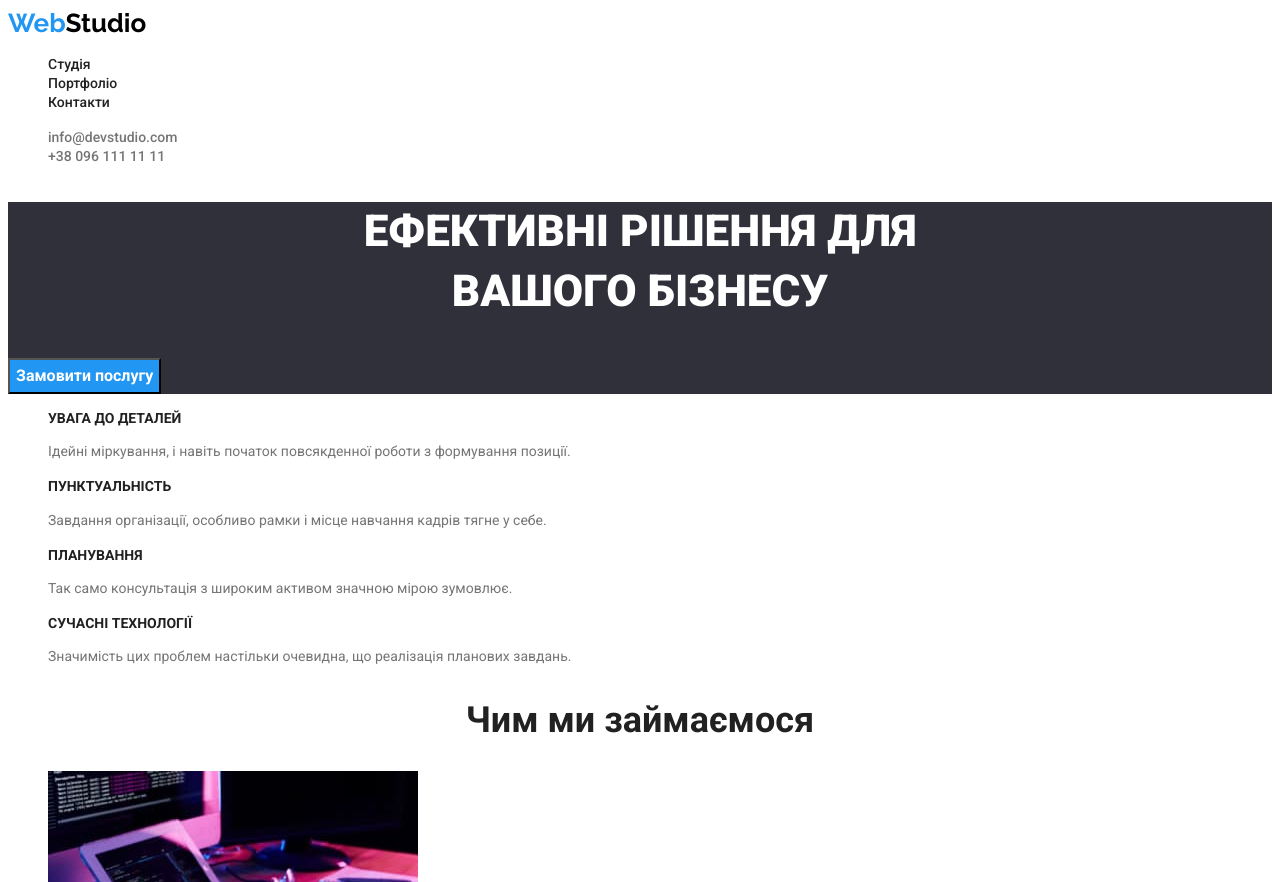
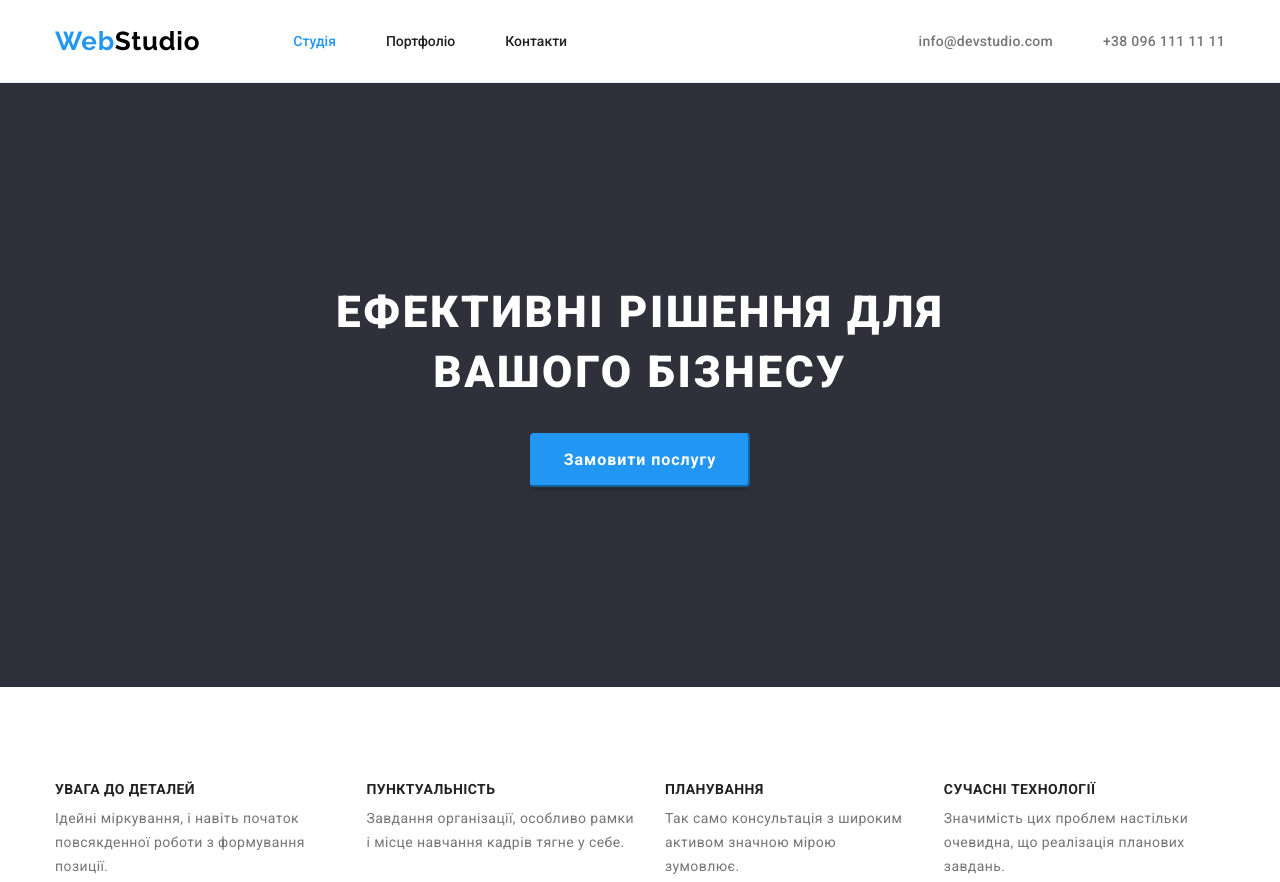
Before and after one commit to Klimch1k/markup-hw, a plain HTML site: page index.html in a window 1280 px wide. Shown: the top 882 px of the page. Drawn offline with nearby package versions, Linux system fonts and the light colour scheme.

Commit message:
Стилізація секцій
Стилізовані тільки хедер, герой та список переваг

```diff
--- a/css/styles.css
+++ b/css/styles.css
@@ -16,12 +16,32 @@ body {
   background-color: var(--main-bg-color);
 }
 
+img {
+  display: block;
+  max-width: 100%;
+}
+
 a {
   text-decoration: none;
 }
 
 ul {
   list-style: none;
+  padding: 0;
+  margin: 0;
+}
+
+h1,
+h2,
+h3,
+h4,
+h5,
+h6 {
+  margin: 0;
+}
+
+p {
+  margin: 0;
 }
 
 address {
@@ -41,13 +61,47 @@ address {
   overflow: hidden;
 }
 
+.conteiner {
+  width: 1200px;
+  padding-left: 15px;
+  padding-right: 15px;
+  margin-left: auto;
+  margin-right: auto;
+}
+
+.section {
+  padding-top: 94px;
+  padding-bottom: 94px;
+}
+
+/* Хедер */
+
+.site-start {
+  border-bottom-width: 1px;
+  border-bottom-style: solid;
+  border-bottom-color: #ececec;
+}
+
+.head-position {
+  display: flex;
+  align-items: center;
+}
+
 /* Логотип */
+
+.position-logo-head {
+  margin-right: 93px;
+}
 
 .logo {
   font-family: "Raleway", sans-serif;
   font-weight: 700;
   font-size: 26px;
   line-height: 1.17;
+  letter-spacing: 0.03em;
+
+  padding-top: 24px;
+  padding-bottom: 25px;
 }
 
 .logo-web {
@@ -60,7 +114,23 @@ address {
 
 /* Навигация  */
 
+.site-nav-list {
+  display: flex;
+  padding-top: 32px;
+  padding-bottom: 32px;
+}
+
+.site-nav-item:not(:last-child) {
+  margin-right: 50px;
+}
+
+.site-nav-link.active-page {
+  color: var(--accent-color);
+}
+
 .site-nav-link {
+  padding-top: 6px;
+  padding-bottom: 6px;
   font-size: 14px;
   font-weight: 500;
   line-height: 1.17;
@@ -73,10 +143,25 @@ address {
   color: var(--accent-color);
 }
 
+.auth-nav-list {
+  display: flex;
+  margin-left: auto;
+  padding-top: 32px;
+  padding-bottom: 32px;
+}
+
+.auth-nav-item:not(:last-child) {
+  margin-right: 50px;
+}
+
 .auth-nav-link {
+  padding-top: 6px;
+  padding-bottom: 6px;
+
   font-size: 14px;
   font-weight: 500;
   line-height: 1.17;
+  letter-spacing: 0.02em;
 
   color: var(--main-text-color);
 }
@@ -89,25 +174,45 @@ address {
 /* Герой */
 .hero {
   background-color: #2f303a;
+  padding-top: 200px;
+  padding-bottom: 200px;
 }
 
 .hero-title {
+  margin-bottom: 30px;
+
   font-size: 44px;
   font-weight: 900;
   line-height: 1.36;
   text-align: center;
   text-transform: uppercase;
+  letter-spacing: 0.06em;
 
   color: #ffffff;
 }
 
 .hero-btn {
+  display: block;
+  margin-left: auto;
+  margin-right: auto;
+  min-width: 216px;
+  padding-top: 10px;
+  padding-bottom: 10px;
+  padding-left: 32px;
+  padding-right: 32px;
+  border-radius: 4px;
+  border-color: var(--accent-color);
+
   font-family: "Roboto", sans-serif;
   font-weight: 700;
   font-size: 16px;
   line-height: 1.87;
+  letter-spacing: 0.06em;
   text-align: center;
   cursor: pointer;
+
+  box-shadow: 0px 4px 4px rgba(0, 0, 0, 0.15);
+  border-color: var(--accent-color);
 
   color: #ffffff;
   background-color: var(--accent-color);
@@ -115,17 +220,29 @@ address {
 
 /* Секция преимущества */
 
+.advantages-list {
+  display: flex;
+
+}
+
+.advantages-list-item:not(:last-child) {
+  margin-right: 30px;
+}
+
 .advantages-title {
+  margin-bottom: 10px;
+
   font-size: 14px;
   font-weight: 700;
   line-height: 1.17;
-
+  letter-spacing: 0.03em;
   color: var(--second-text-color);
 }
 
 .advantages-text {
   font-size: 14px;
   line-height: 1.71;
+  letter-spacing: 0.03em;
 }
 
 /* Список услуг */
@@ -135,6 +252,7 @@ address {
   font-weight: 700;
   line-height: 1.17;
   text-align: center;
+  letter-spacing: 0.03em;
 
   color: var(--second-text-color);
 }
@@ -146,6 +264,7 @@ address {
   font-weight: 700;
   line-height: 1.17;
   text-align: center;
+  letter-spacing: 0.03em;
 
   color: var(--second-text-color);
 }
@@ -154,6 +273,7 @@ address {
   font-size: 16px;
   font-weight: 500;
   line-height: 1.17;
+  letter-spacing: 0.03em;
 
   color: var(--second-text-color);
 }
@@ -161,6 +281,7 @@ address {
 .team-text {
   font-size: 16px;
   line-height: 1.17;
+  letter-spacing: 0.03em;
 }
 
 /* Футер */
@@ -176,6 +297,7 @@ address {
 .location-link {
   font-size: 14px;
   line-height: 1.71;
+  letter-spacing: 0.03em;
 
   color: #ffffff;
 }
@@ -184,7 +306,6 @@ address {
 .location-link:hover {
   color: var(--accent-color);
 }
-
 
 /* Портфолио */
 
@@ -196,27 +317,25 @@ address {
   text-align: center;
 
   color: var(--second-text-color);
-  background-color: #F5F4FA;
+  background-color: #f5f4fa;
   cursor: pointer;
 }
 
-
-.portfolio-btn:hover, .portfolio-btn:focus {
+.portfolio-btn:hover,
+.portfolio-btn:focus {
   background-color: var(--accent-color);
-   color: #ffffff;
+  color: #ffffff;
 }
-
 
 .portfolio-title {
   font-size: 18px;
   font-weight: 700;
   line-height: 2;
 
-
   color: var(--second-text-color);
 }
 
 .portfolio-text {
-    font-size: 16px;
+  font-size: 16px;
   line-height: 1.87;
 }
--- a/index.html
+++ b/index.html
@@ -10,66 +10,94 @@
       href="https://fonts.googleapis.com/css2?family=Raleway:ital,wght@0,700;1,700&family=Roboto:wght@400;500;700;900&display=swap"
       rel="stylesheet"
     />
+    <link
+      rel="stylesheet"
+      href="https://cdnjs.cloudflare.com/ajax/libs/modern-normalize/2.0.0/modern-normalize.min.css"
+      integrity="sha512-4xo8blKMVCiXpTaLzQSLSw3KFOVPWhm/TRtuPVc4WG6kUgjH6J03IBuG7JZPkcWMxJ5huwaBpOpnwYElP/m6wg=="
+      crossorigin="anonymous"
+      referrerpolicy="no-referrer"
+    />
     <link rel="stylesheet" href="./css/styles.css" />
   </head>
   <body>
-    <header>
+    <header class="site-start">
+      <div class="conteiner head-position">
+        <div class="position-logo-head">
           <a class="logo" href="/"
             ><span class="logo-web">Web</span
             ><span class="logo-studio">Studio</span></a
           >
+        </div>
         <nav>
-        <ul>
-          <li><a class="site-nav-link" href="./index.html">Студія</a></li>
-          <li><a class="site-nav-link" href="./portfolio.html">Портфоліо</a></li>
-          <li><a class="site-nav-link" href="">Контакти</a></li>
+          <ul class="site-nav-list">
+            <li class="site-nav-item">
+              <a class="site-nav-link active-page" href="./index.html"
+                >Студія</a
+              >
+            </li>
+            <li class="site-nav-item">
+              <a class="site-nav-link" href="./portfolio.html">Портфоліо</a>
+            </li>
+            <li class="site-nav-item">
+              <a class="site-nav-link" href="">Контакти</a>
+            </li>
           </ul>
         </nav>
-      <ul>
-        <li><a class="auth-nav-link" href="">info@devstudio.com</a></li>
-        <li><a class="auth-nav-link" href="">+38 096 111 11 11</a></li>
+        <ul class="auth-nav-list">
+          <li class="auth-nav-item">
+            <a class="auth-nav-link" href="">info@devstudio.com</a>
+          </li>
+          <li class="auth-nav-item">
+            <a class="auth-nav-link" href="">+38 096 111 11 11</a>
+          </li>
         </ul>
+      </div>
     </header>
     <main>
+      <!-- Герой -->
       <section class="hero">
+        <div class="conteiner">
           <h1 class="hero-title">Ефективні рішення для <br />вашого бізнесу</h1>
           <button class="hero-btn" type="button">Замовити послугу</button>
+        </div>
       </section>
-
-      <section>
+      <!-- Наші переваги -->
+      <section class="section">
+        <div class="conteiner">
           <h2 class="visually-hidden">Наші переваги</h2>
-        <ul>
-          <li>
+          <ul class="advantages-list">
+            <li class="advantages-list-item">
               <h3 class="advantages-title">УВАГА ДО ДЕТАЛЕЙ</h3>
               <p class="advantages-text">
                 Ідейні міркування, і навіть початок повсякденної роботи з
                 формування позиції.
               </p>
             </li>
-          <li>
+            <li class="advantages-list-item">
               <h3 class="advantages-title">ПУНКТУАЛЬНІСТЬ</h3>
               <p class="advantages-text">
-              Завдання організації, особливо рамки і місце навчання кадрів тягне
-              у себе.
+                Завдання організації, особливо рамки і місце навчання кадрів
+                тягне у себе.
               </p>
             </li>
-          <li>
+            <li class="advantages-list-item">
               <h3 class="advantages-title">ПЛАНУВАННЯ</h3>
               <p class="advantages-text">
                 Так само консультація з широким активом значною мірою зумовлює.
               </p>
             </li>
-          <li>
+            <li class="advantages-list-item">
               <h3 class="advantages-title">СУЧАСНІ ТЕХНОЛОГІЇ</h3>
               <p class="advantages-text">
-              Значимість цих проблем настільки очевидна, що реалізація планових
-              завдань.
+                Значимість цих проблем настільки очевидна, що реалізація
+                планових завдань.
               </p>
             </li>
           </ul>
+        </div>
       </section>
 
-      <section>
+      <section class="section">
         <h2 class="servises-title">Чим ми займаємося</h2>
         <ul>
           <li>
@@ -95,7 +123,7 @@
           </li>
         </ul>
       </section>
-      <section>
+      <section class="section">
         <h2 class="team-title">Наша команда</h2>
 
         <ul>
@@ -139,7 +167,8 @@
       <address>
         <ul>
           <li>
-            <a class="location-link"
+            <a
+              class="location-link"
               href="https://goo.gl/maps/8ZF42JuxDTGgMg426"
               target="_blank"
               rel="noopener-nofollow-noreferrer"
```
Also changed, not shown: portfolio.html (+8 -1 lines). Lines whose indentation alone changed are shown as unchanged.
